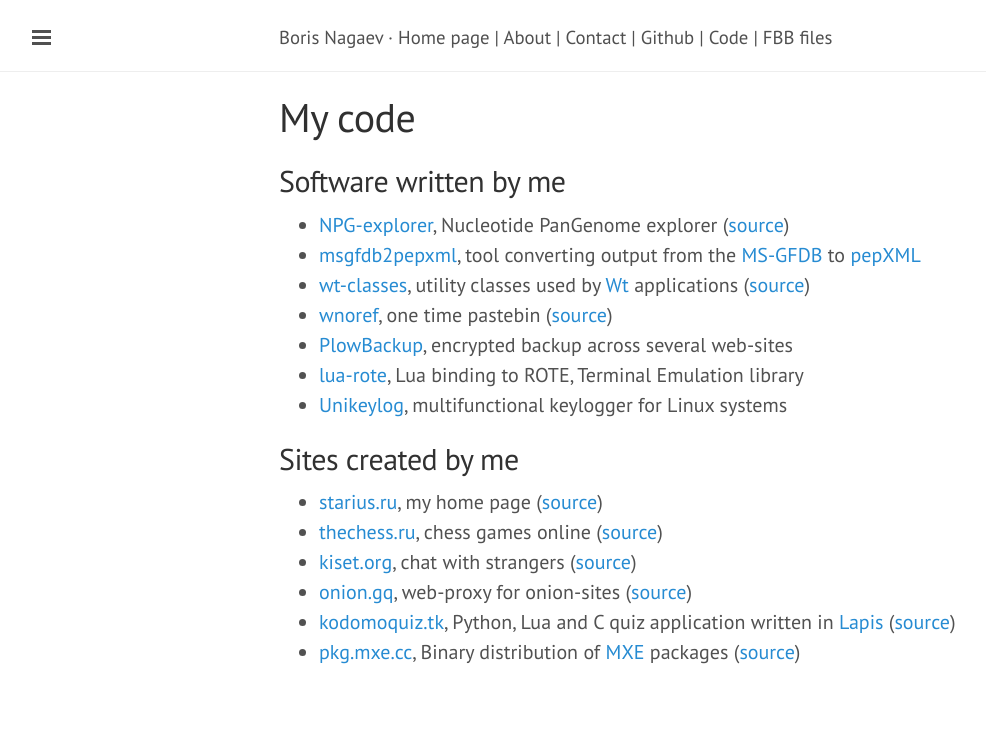
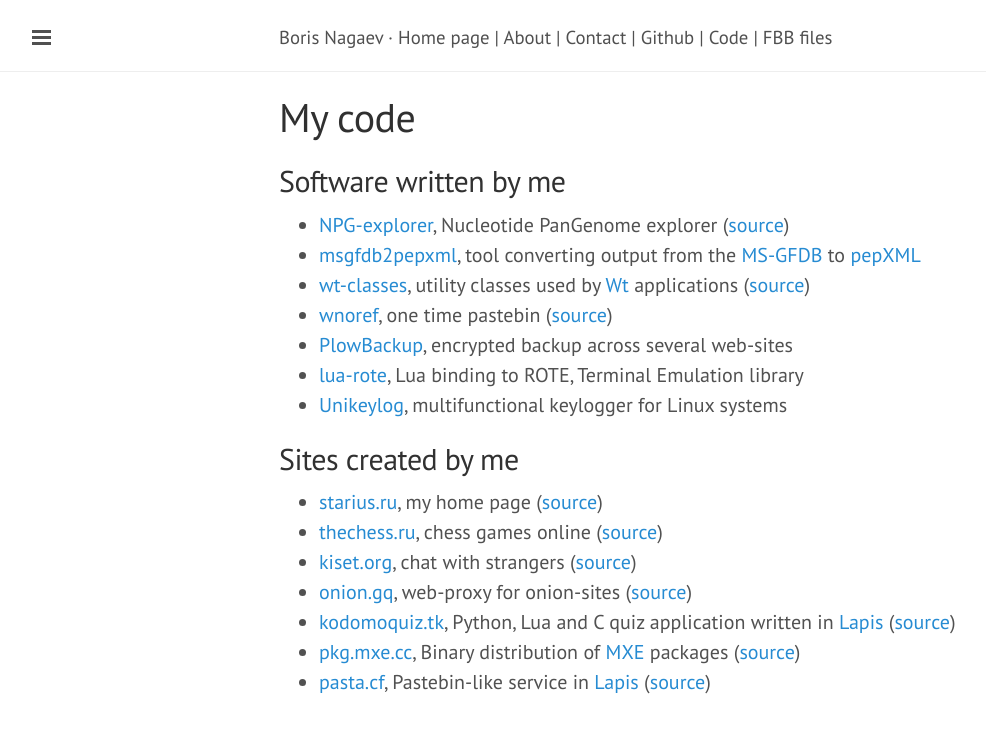
Before and after one commit to starius/starius.github.io, a Jekyll site: the page built from code.md, in a window 1280 px wide. Shown: the top 733 px of the page, without its empty margins (1-987 px from the left). Built offline with Jekyll 4.4.1, drawn with Linux system fonts in a browser that asks for light colours; Markdown is read by kramdown in place of the engine named in the settings.

Commit message:
code: add pasta.cf

```diff
--- a/code.md
+++ b/code.md
@@ -49,6 +49,8 @@
     ([source][kodomoquiz-src])
  * [pkg.mxe.cc][mxedeb], Binary distribution of [MXE][mxe]
     packages ([source][mxedeb-src])
+ * [pasta.cf][pasta],  Pastebin-like service in [Lapis][lapis]
+    ([source][pasta-src])
 
 [homepage]: https://starius.ru
 [homepage-src]: https://github.com/starius/starius.github.io
@@ -64,3 +66,5 @@
 [mxedeb]: http://pkg.mxe.cc/
 [mxedeb-src]: https://github.com/mxe/mxe/blob/master/tools/build-pkg.lua
 [mxe]: http://mxe.cc
+[pasta]: https://pasta.cf
+[pasta-src]: https://github.com/starius/pasta
```
